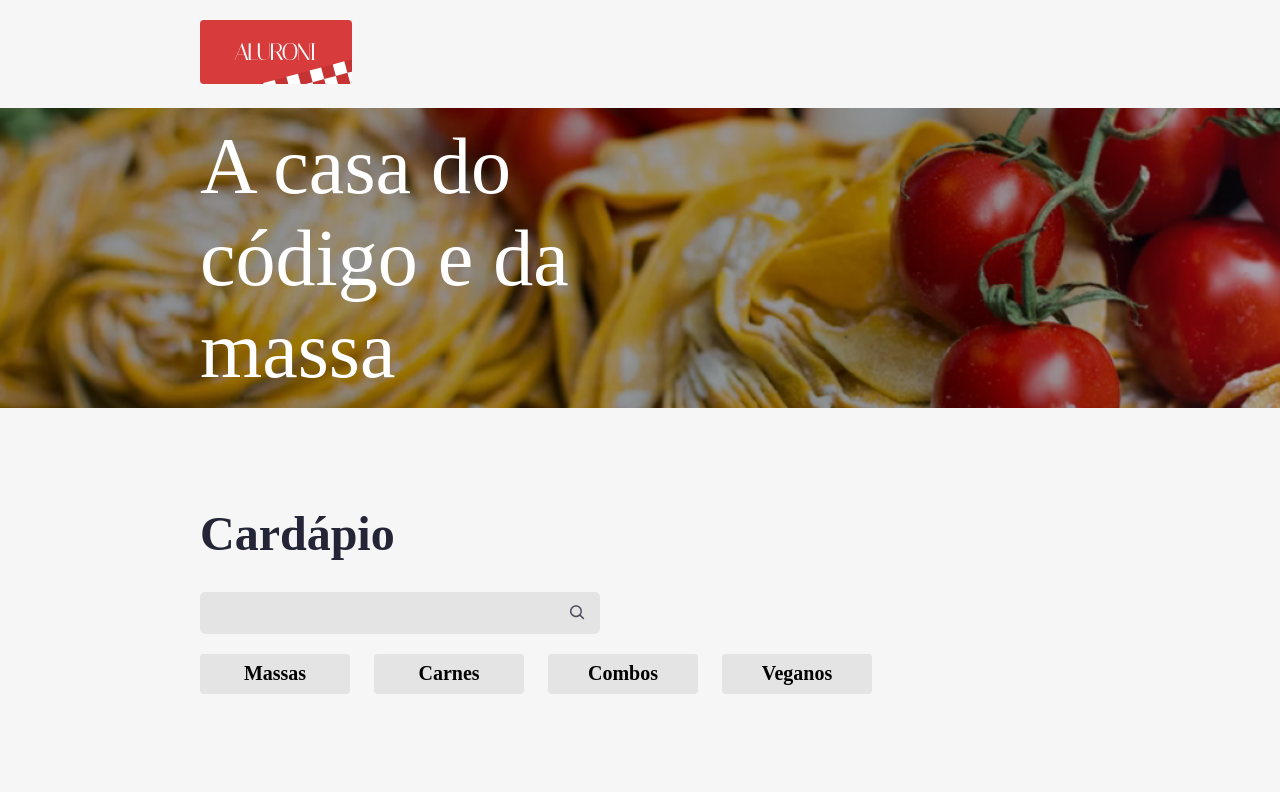
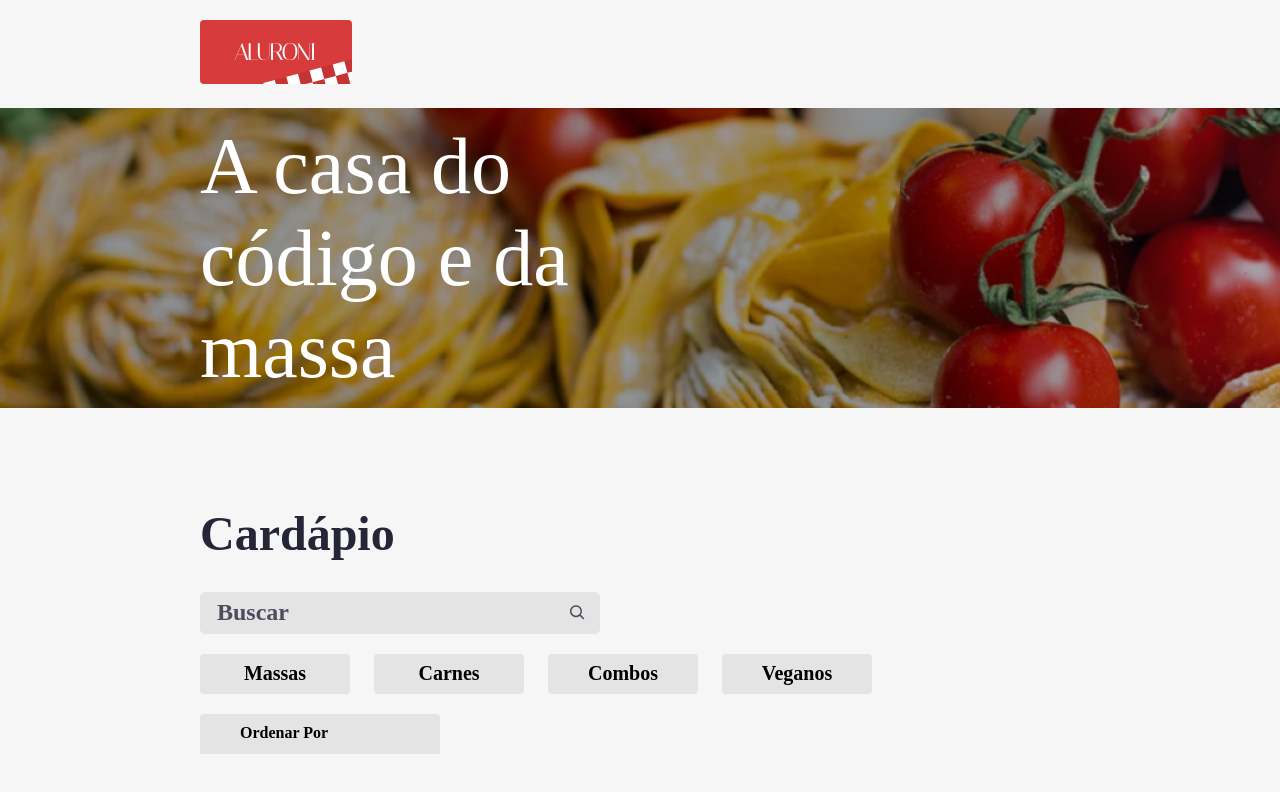
Before and after one commit to Rubendvb/alura-aluroni, a React (Vite) app: page / in a window 1280 px wide. Shown: the top 792 px of the page. Built offline with nearby package versions, Linux system fonts and the light colour scheme; a web font is replaced by a local one.

Commit message:
Criando componente Ordenador

```diff
--- a/index.html
+++ b/index.html
@@ -4,7 +4,7 @@
     <meta charset="UTF-8" />
     <link rel="preconnect" href="https://fonts.googleapis.com" />
     <link rel="preconnect" href="https://fonts.gstatic.com" crossorigin />
-    <link rel="icon" type="image/svg+xml" href="/vite.svg" />
+    <link rel="icon" type="image/svg+xml" href="/favicon.svg" />
     <meta name="viewport" content="width=device-width, initial-scale=1.0" />
 
     <link
--- a/src/Pages/Cardapio/Cardapio.tsx
+++ b/src/Pages/Cardapio/Cardapio.tsx
@@ -1,6 +1,7 @@
 import { useState } from "react";
 import Buscador from "../../components/Buscador/Buscador";
 import Filtros from "../../components/Filtros/Filtros";
+import Ordenador from "../../components/Ordenador/Ordenador";
 import styles from "./Cardapio.module.scss";
 import logo from "/src/assets/Img/Logo/logo.svg";
 
@@ -25,6 +26,8 @@
 
         <div className={styles.cardapio__filtros}>
           <Filtros filtro={filtro} setFiltro={setFiltro} />
+
+          <Ordenador />
         </div>
       </section>
     </main>
--- a/src/components/Buscador/Buscador.tsx
+++ b/src/components/Buscador/Buscador.tsx
@@ -15,6 +15,7 @@
         type="text"
         value={busca}
         onChange={(e) => setBusca(e.target.value)}
+        placeholder="Buscar"
       />
 
       <CgSearch size={20} color="#4c4d5e" />
--- /dev/null
+++ b/src/components/Ordenador/Ordenador.module.scss
@@ -0,0 +1,34 @@
+@import "../../assets//styles/variaveis";
+
+.ordenador {
+  align-items: center;
+  background-color: $grey;
+  border: none;
+  border-top-left-radius: 4px;
+  border-top-right-radius: 4px;
+  display: flex;
+  font-size: 1rem;
+  font-weight: bold;
+  height: 40px;
+  justify-content: space-between;
+  min-width: 240px;
+  padding: 0 40px;
+  position: relative;
+
+  &--ativo {
+    background-color: $blue;
+    color: white;
+  }
+
+  &__options {
+    display: none;
+    position: absolute;
+    left: 0;
+    flex-direction: column;
+    top: 100%;
+    width: 100%;
+    &--ativo {
+      display: flex;
+    }
+  }
+}
--- /dev/null
+++ b/src/components/Ordenador/Ordenador.tsx
@@ -0,0 +1,18 @@
+import styles from "./Ordenador.module.scss";
+import opcoes from "./opcoes.json";
+
+export default function Ordenador() {
+  return (
+    <button className={styles.ordenador}>
+      <span>Ordenar Por</span>
+
+      <div className={styles.ordenador__options}>
+        {opcoes.map((opcao) => (
+          <div key={opcao.value} className={styles.ordenador}>
+            {opcao.nome}
+          </div>
+        ))}
+      </div>
+    </button>
+  );
+}
--- /dev/null
+++ b/src/components/Ordenador/opcoes.json
@@ -0,0 +1,18 @@
+[
+  {
+    "nome": "",
+    "value": ""
+  },
+  {
+    "nome": "Porção",
+    "value": "porcao"
+  },
+  {
+    "nome": "Qtd. pessoas",
+    "value": "qtd_pessoas"
+  },
+  {
+    "nome": "Preço",
+    "value": "preco"
+  }
+]
```
Also changed, not shown: public/favicon.svg (added).
